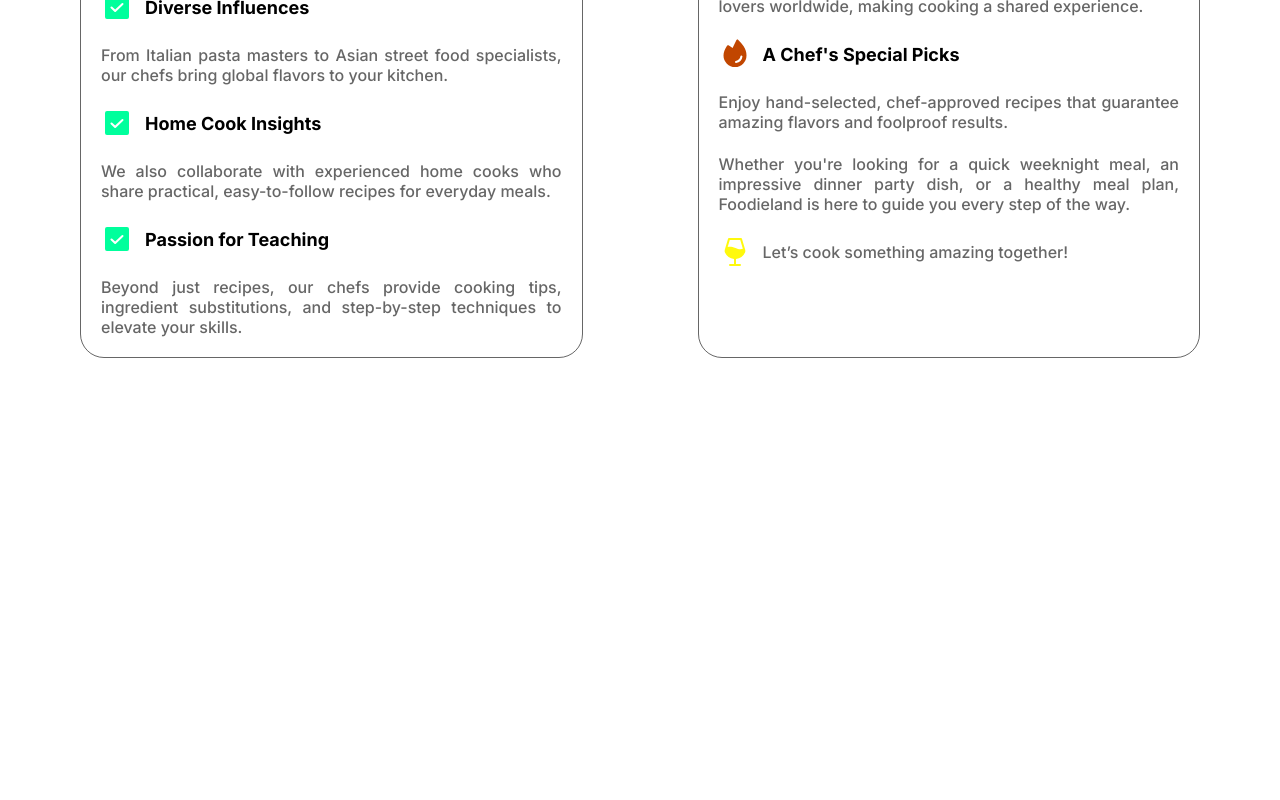
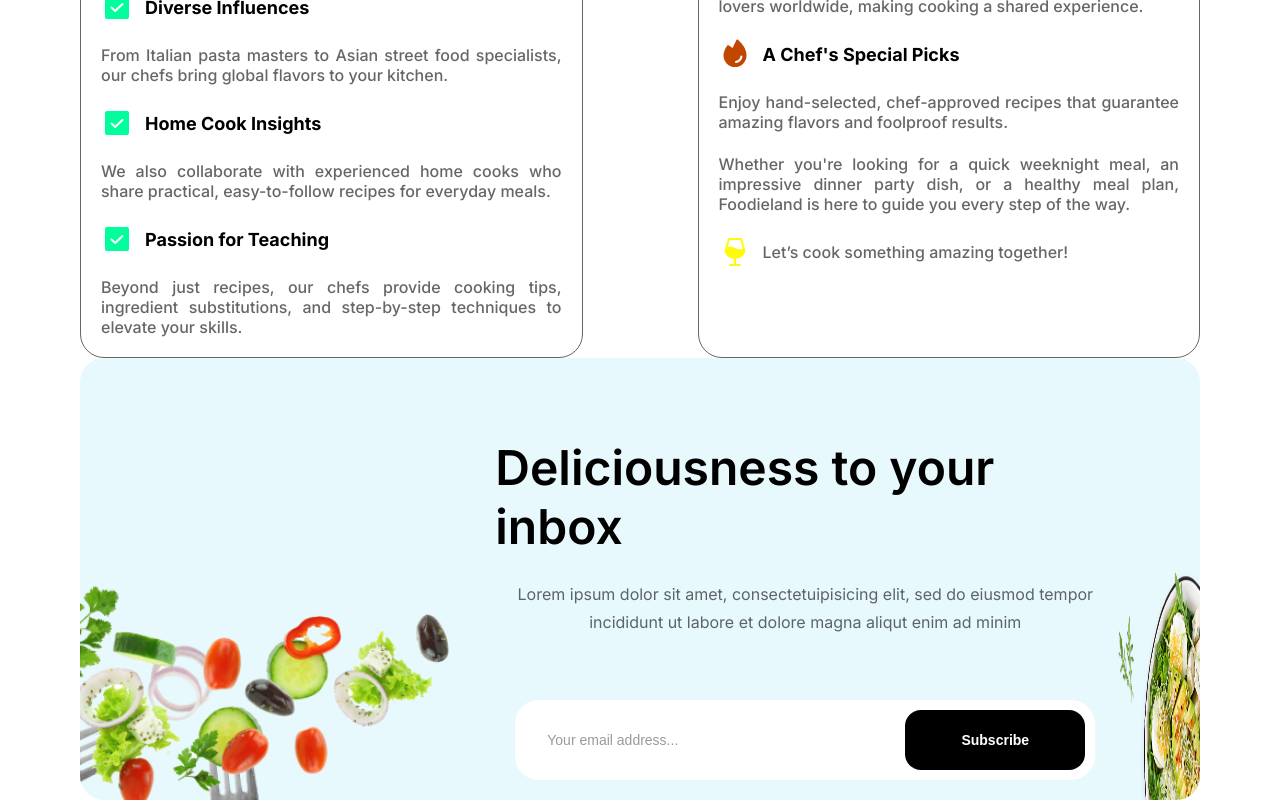
Before and after one commit to RayanneRamos/foodieland, a React (Vite) app: page /about-us in a window 1280 px wide. Shown: the part 1318-2118 px from the top of the page. Before the commit the page ends 1676 px from the top, so only its background shows below. Built offline with nearby package versions, Linux system fonts and the light colour scheme.

Commit message:
:sparkles: feat: create a newsletter section in about us page

```diff
--- a/src/pages/about-us/index.tsx
+++ b/src/pages/about-us/index.tsx
@@ -10,6 +10,7 @@ import {
   UsersThree,
   Wine,
 } from "phosphor-react";
+import { Newsletter } from "../../components/newsletter";
 
 export function AboutUs() {
   return (
@@ -165,6 +166,9 @@ export function AboutUs() {
             </p>
           </div>
         </div>
+        <div className={styles.newsletterSection}>
+          <Newsletter />
+        </div>
       </div>
     </div>
   );
```
